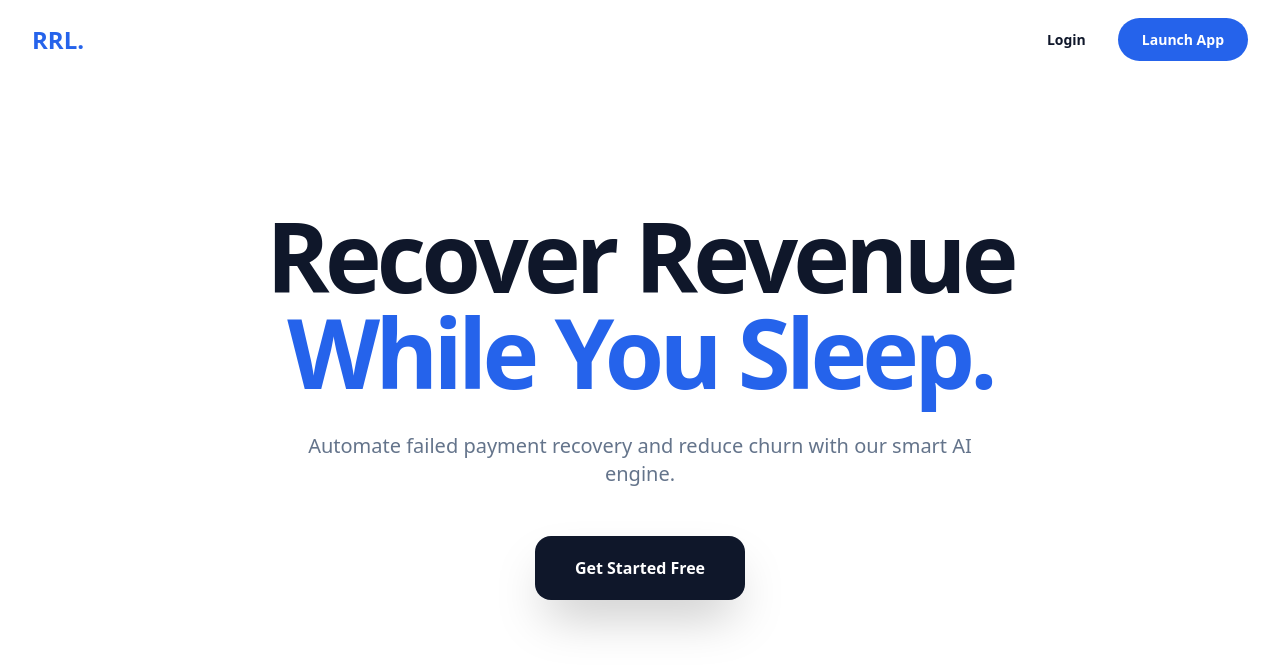
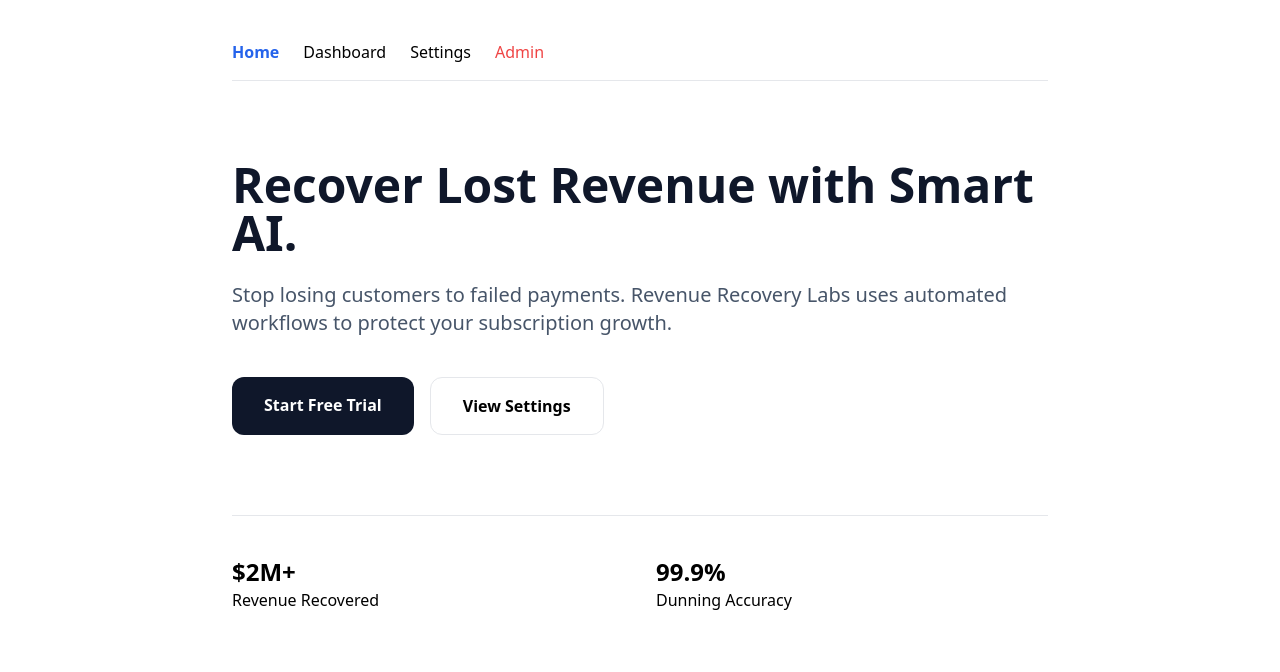
Before and after one commit to RevenueFlowLabs/RRL, a Next.js app: page / in a window 1280 px wide. Shown: the top 672 px of the page. Built offline with nearby package versions, Linux system fonts and the light colour scheme.

Commit message:
UI: Connected all routes (Dashboard, Settings, Admin) to Landing Page

```diff
--- a/pages/index.tsx
+++ b/pages/index.tsx
@@ -1,28 +1,32 @@
-import Head from 'next/head'
-import Link from 'next/link'
+import React from 'react';
+import Link from 'next/link';
 
-export default function Home() {
+export default function LandingPage() {
   return (
-    <div className="min-h-screen bg-white text-slate-900 selection:bg-blue-100">
-      <Head><title>Revenue Recovery Labs</title></Head>
-      <nav className="flex items-center justify-between px-8 py-6 max-w-7xl mx-auto">
-        <div className="text-2xl font-black text-blue-600">RRL.</div>
-        <div className="space-x-8 font-bold text-sm">
-          <Link href="/login" className="hover:text-blue-600">Login</Link>
-          <Link href="/dashboard" className="bg-blue-600 text-white px-6 py-3 rounded-full hover:bg-blue-700">Launch App</Link>
-        </div>
+    <div className="p-10 font-sans max-w-4xl mx-auto">
+      <nav className="flex gap-6 mb-20 border-b pb-4">
+        <Link href="/" className="font-bold text-blue-600">Home</Link>
+        <Link href="/dashboard" className="hover:text-blue-500">Dashboard</Link>
+        <Link href="/settings" className="hover:text-blue-500">Settings</Link>
+        <Link href="/admin" className="hover:text-blue-500 text-red-500">Admin</Link>
       </nav>
-      <main className="text-center py-32 px-6">
-        <h1 className="text-6xl md:text-8xl font-black tracking-tighter mb-8">
-          Recover Revenue <br/><span className="text-blue-600">While You Sleep.</span>
-        </h1>
-        <p className="text-xl text-slate-500 max-w-2xl mx-auto mb-12 font-medium">
-          Automate failed payment recovery and reduce churn with our smart AI engine.
-        </p>
-        <div className="flex justify-center gap-6">
-          <Link href="/dashboard" className="bg-slate-900 text-white px-10 py-5 rounded-2xl font-bold shadow-2xl hover:bg-slate-800 transition">Get Started Free</Link>
-        </div>
-      </main>
+
+      <h1 className="text-5xl font-extrabold mb-6 text-slate-900">
+        Recover Lost Revenue with Smart AI.
+      </h1>
+      <p className="text-xl text-slate-600 mb-10">
+        Stop losing customers to failed payments. Revenue Recovery Labs uses automated workflows to protect your subscription growth.
+      </p>
+
+      <div className="flex gap-4">
+        <Link href="/dashboard" className="bg-slate-900 text-white px-8 py-4 rounded-xl font-bold">Start Free Trial</Link>
+        <Link href="/settings" className="border px-8 py-4 rounded-xl font-bold">View Settings</Link>
+      </div>
+
+      <div className="mt-20 grid grid-cols-2 gap-8 border-t pt-10">
+        <div><h3 className="text-2xl font-bold">$2M+</h3><p>Revenue Recovered</p></div>
+        <div><h3 className="text-2xl font-bold">99.9%</h3><p>Dunning Accuracy</p></div>
+      </div>
     </div>
-  )
+  );
 }
```
